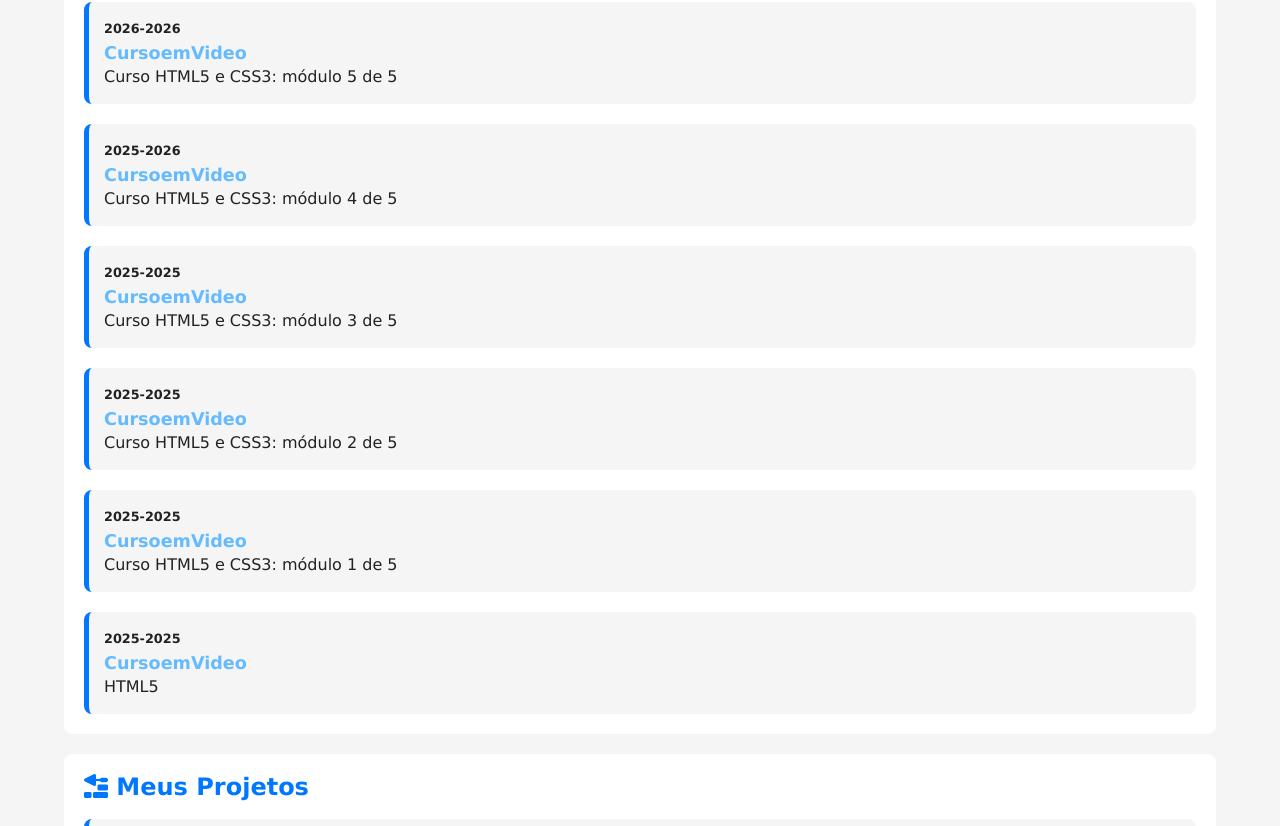
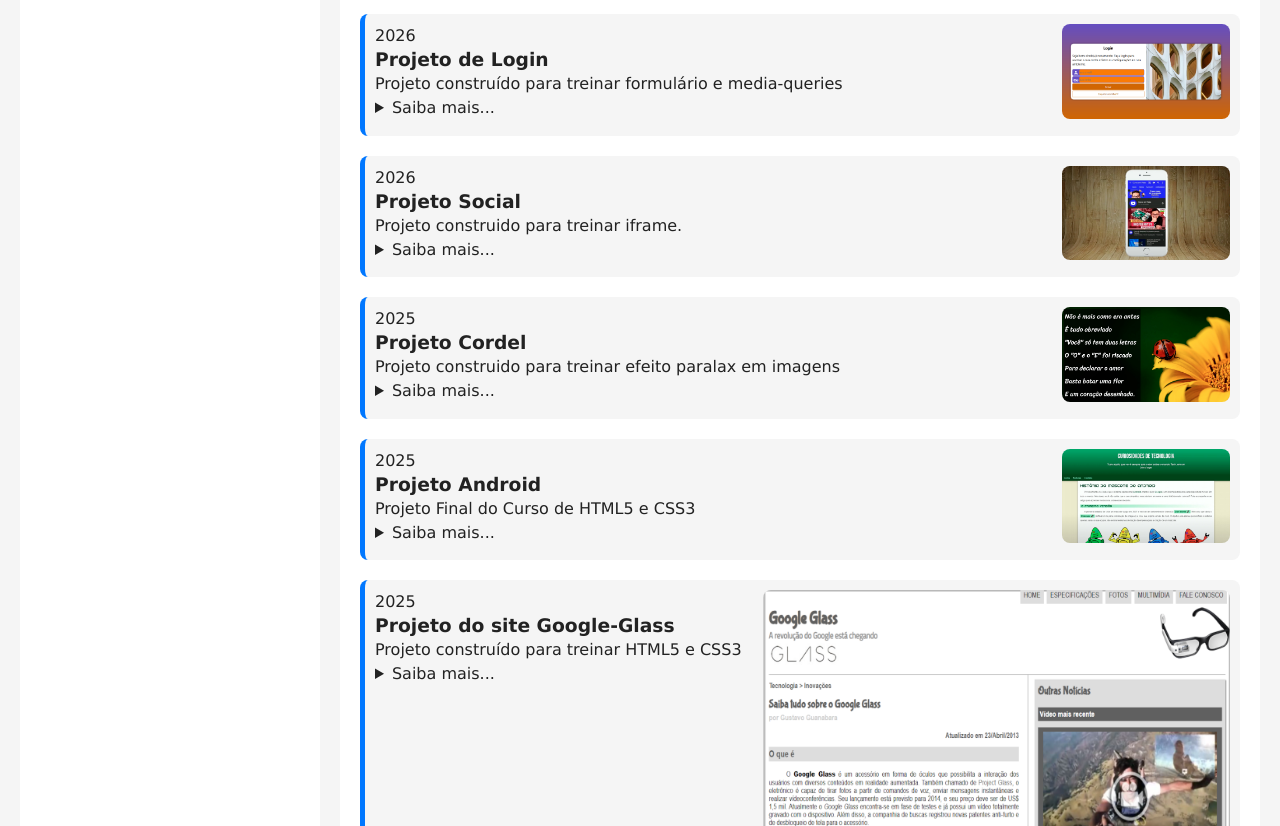
Before and after one commit to gustavofernandespires/portfolio, a plain HTML site: page index.html in a window 1280 px wide. Shown: the part 1535-2361 px from the top of the page. Drawn offline with Linux system fonts and the light colour scheme.

Commit message:
adicionei projetos e media-queries

```diff
--- a/estilos/style.css
+++ b/estilos/style.css
@@ -247,3 +247,35 @@
 footer a:hover {
     color: var(--destaque-inverso);
 }
+
+@media screen and (min-width: 768px) {
+    main {
+        grid-template-columns: auto 300px 1fr auto;
+    }
+
+    section#ficha {
+        grid-column: 2 / 3;
+    }
+
+    section#detalhes {
+        grid-column: 3 / 4;
+    }
+
+    #skill-container {
+        grid-template-columns: 1fr 1fr;
+    }
+
+    #projeto-container .projeto{
+        flex-direction: row-reverse;
+        justify-content: space-between;
+    }
+
+    #projeto-container .projeto-info {
+        width: 80%;
+    }
+
+    #projeto-container .projeto a {
+        display: block;
+        width: 20%;
+    }
+}
--- a/index.html
+++ b/index.html
@@ -171,7 +171,7 @@
                 <div id="projeto-container">
 
                     <div class="projeto">
-                        <img src="imagens/projeto-glass.png" alt="Projeto Login" class="foto">
+                        <img src="imagens/projeto-glass.png" alt="Projeto Google Glass" class="foto">
                         <div class="projeto-info">
                             <p class="periodo">2025</p>
                             <h3 class="titulo">Projeto do site Google-Glass</h3>
@@ -183,8 +183,48 @@
                         </div>
                     </div>
 
+
                     <div class="projeto">
-                        <img src="imagens/projeto-login.png" alt="Projeto Login" class="foto">
+                        <a href="https://gustavofernandespires.github.io/projeto-android/" target="_blank"><img src="imagens/projeto-03-android.jpg" alt="Projeto Android" class="foto"></a>
+                        <div class="projeto-info">
+                            <p class="periodo">2025</p>
+                            <h3 class="titulo">Projeto Android</h3>
+                            <p>Projeto Final do Curso de HTML5 e CSS3</p>
+                            <details class="descricao">
+                                <summary>Saiba mais...</summary>
+                                <p>Último projeto do curso de HTML5 e CSS3, para treinar todo o conteúdo ministrado durante o curso.</p>
+                            </details>
+                        </div>
+                    </div>
+
+                    <div class="projeto">
+                        <a href="https://gustavofernandespires.github.io/projeto-cordel/" target="_blank"><img src="imagens/projeto-02-cordel.jpg" alt="Projeto Cordel" class="foto"></a>
+                        <div class="projeto-info">
+                            <p class="periodo">2025</p>
+                            <h3 class="titulo">Projeto Cordel</h3>
+                            <p>Projeto construido para treinar efeito paralax em imagens</p>
+                            <details class="descricao">
+                                <summary>Saiba mais...</summary>
+                                <p>Projeto feito no curso de HTML5 e CSS3 para treinar efeito paralax nas imagens.</p>
+                            </details>
+                        </div>
+                    </div>
+
+                    <div class="projeto">
+                        <a href="https://gustavofernandespires.github.io/projeto-social/" target="_blank"><img src="imagens/projeto-04-links.jpg" alt="Projeto Social" class="foto"></a>
+                        <div class="projeto-info">
+                            <p class="periodo">2026</p>
+                            <h3 class="titulo">Projeto Social</h3>
+                            <p>Projeto construido para treinar iframe.</p>
+                            <details class="descricao">
+                                <summary>Saiba mais...</summary>
+                                <p>Projeto feito no Curso de HTML5 e CSS3, módulo 3 de 5, para treinar iframe.</p>
+                            </details>
+                        </div>
+                    </div>
+
+                    <div class="projeto">
+                        <a href="https://gustavofernandespires.github.io/projeto-login/" target="_blank"><img src="imagens/projeto-login.png" alt="Projeto Login" class="foto"></a>
                         <div class="projeto-info">
                             <p class="periodo">2026</p>
                             <h3 class="titulo">Projeto de Login</h3>
```
Also changed, not shown: imagens/projeto-05-login.jpg (deleted).
